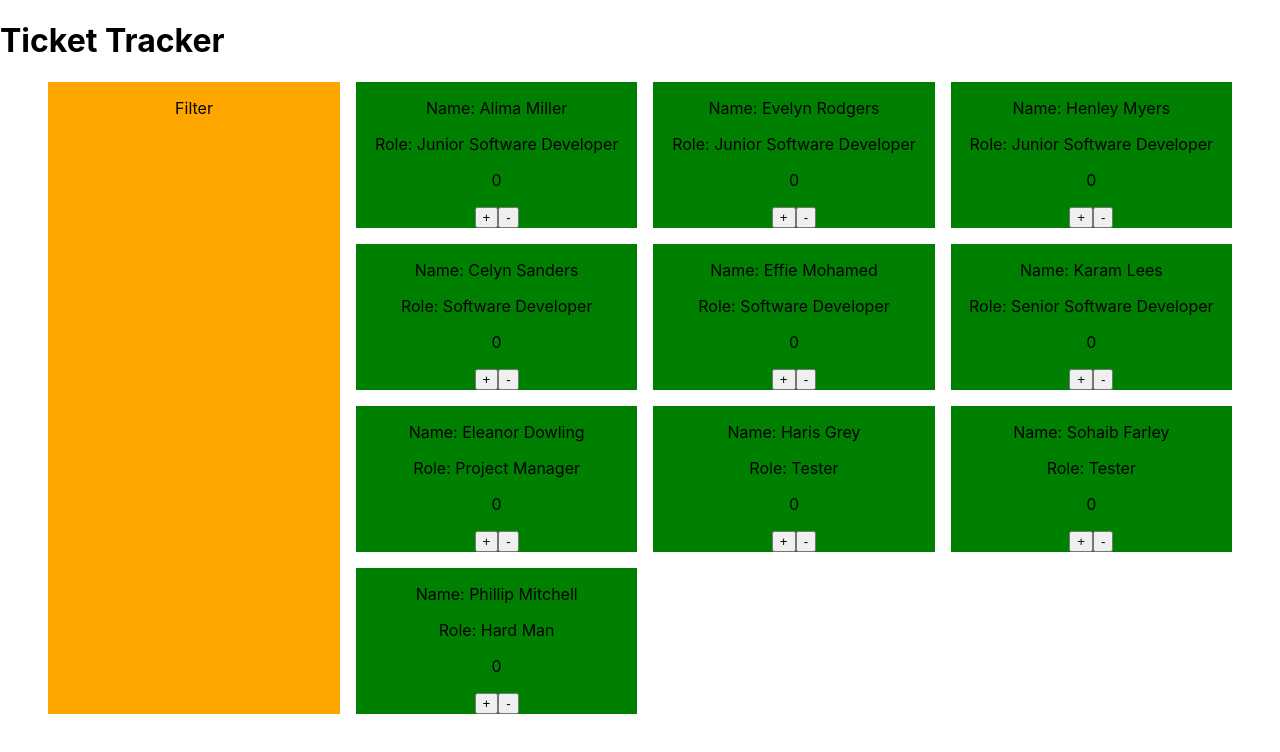
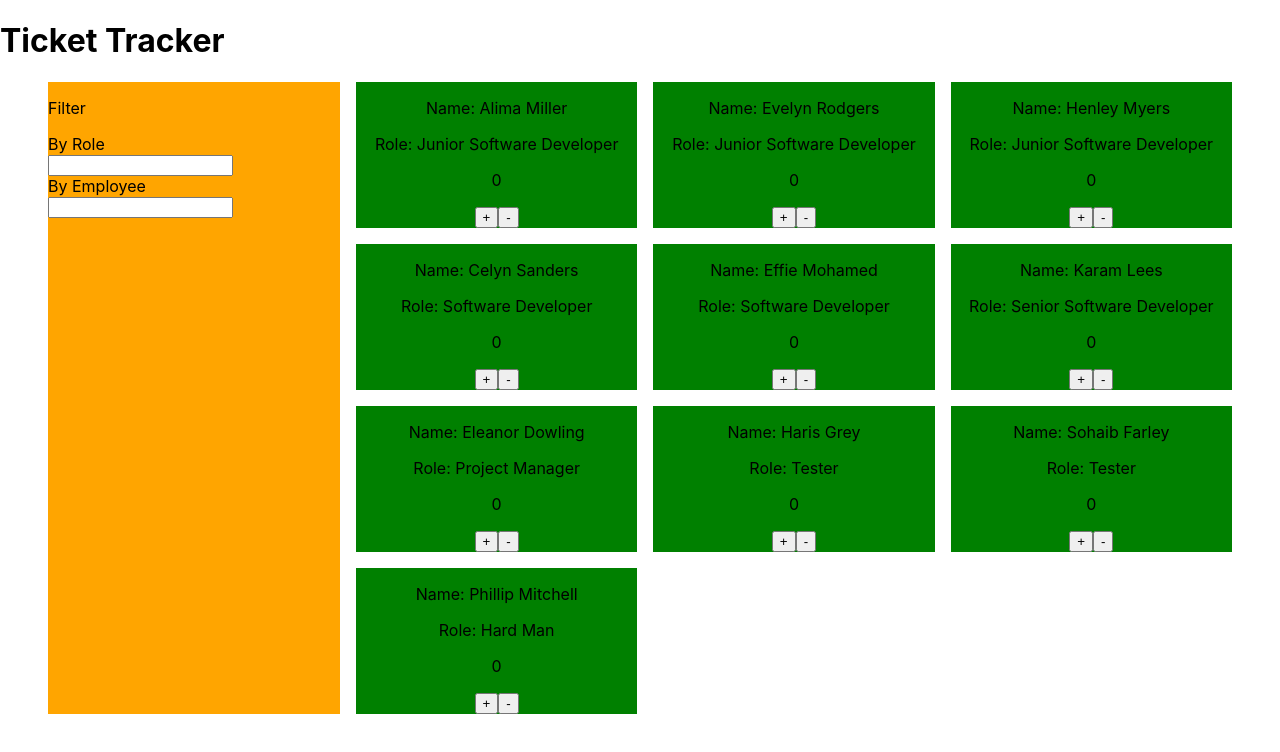
Before and after one commit to Benyamin428/React-Ticket-System, a React (Create React App) app in the folder ticket-system/: page / in a window 1280 px wide. Shown: the top 752 px of the page. Built offline with nearby package versions, Linux system fonts and the light colour scheme.

Commit message:
added filter feature

```diff
--- a/ticket-system/src/App.scss
+++ b/ticket-system/src/App.scss
@@ -1,7 +1,6 @@
 .team {
     padding-left: 1.5rem;
     padding-right: 1.5rem;
-    text-align: center;
 }
 
 
--- a/ticket-system/src/assets/components/Employee/Employee.jsx
+++ b/ticket-system/src/assets/components/Employee/Employee.jsx
@@ -1,9 +1,12 @@
-import React, { useState } from 'react';
+import React, { useEffect, useState } from 'react';
 import "./Employee.scss";
 
 const Employee = ({teamArr}) => {
 
+    const [team, setTeam] = useState(teamArr);
+
     const [ticket, setTicket] = useState([]);
+    const [roleFilter, setRoleFilter] = useState('');
 
     if (ticket.length !== teamArr.length) {
         teamArr.forEach(teamMember => {
@@ -25,7 +28,7 @@ const Employee = ({teamArr}) => {
         }
     }
 
-    const listOfEmployees = teamArr.map((teamMember, index) => {
+    const listOfEmployees = team.map((teamMember, index) => {
         return (
             <div className="team__employee-card" key={teamMember.id}>
                 <p>Name: {teamMember.name}</p>
@@ -37,10 +40,33 @@ const Employee = ({teamArr}) => {
         );
     })
 
+    const filterRole = (event) => {
+        const filteredTeam = teamArr.filter(teamMember => {
+            if (teamMember.role.toLowerCase().includes(event.target.value.toLocaleLowerCase())) {
+                return teamMember;
+            }
+        })
+        setTeam(filteredTeam);
+    }
+
+    const filterName = (event) => {
+        const filteredTeam = teamArr.filter(teamMember => {
+            if (teamMember.name.toLowerCase().includes(event.target.value.toLocaleLowerCase())) {
+                return teamMember;
+            }
+        })
+        setTeam(filteredTeam);
+    }
+
     return (
         <>
             <div className="team__filter">
                 <p>Filter</p>
+                <label htmlFor="role">By Role</label><br />
+                <input type="text" id="role" onChange={filterRole}/>
+                <br />
+                <label htmlFor="name">By Employee</label><br />
+                <input type="text" id="name" onChange={filterName}/>
             </div>
             <div className="team__employee">
                 {listOfEmployees}
--- a/ticket-system/src/assets/components/Employee/Employee.scss
+++ b/ticket-system/src/assets/components/Employee/Employee.scss
@@ -1,4 +1,7 @@
 .team__employee {
+
+    text-align: center;
+
     .team__employee-card {
         background: green;
     }
```
